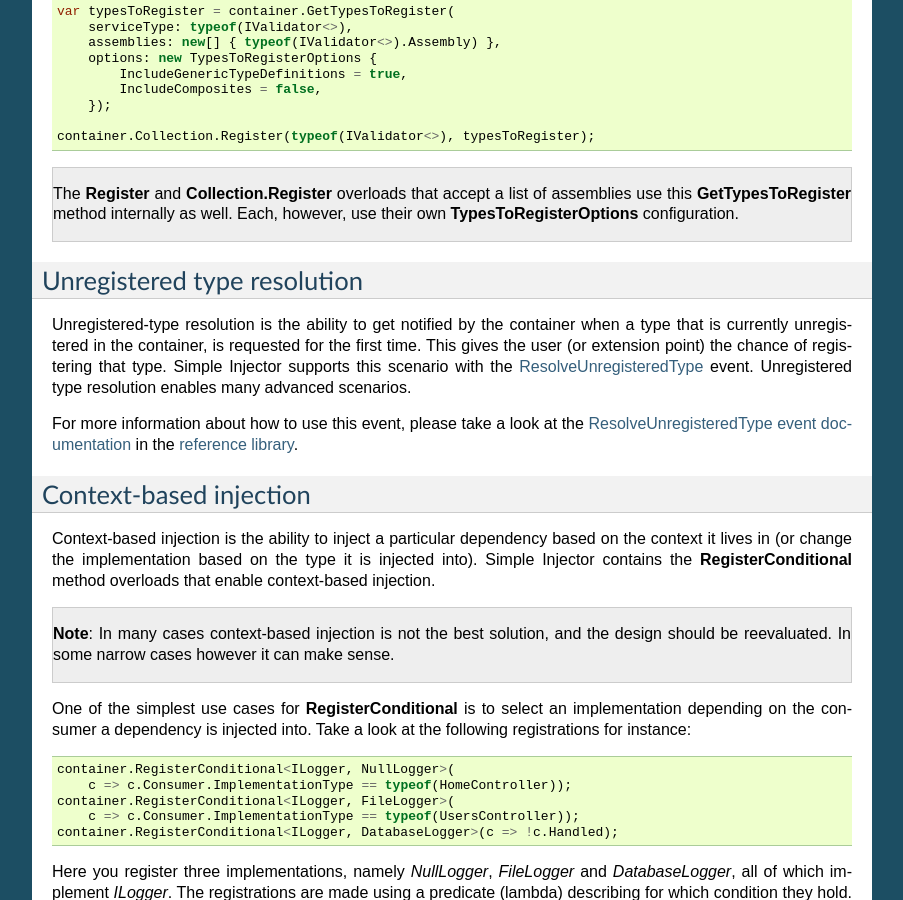
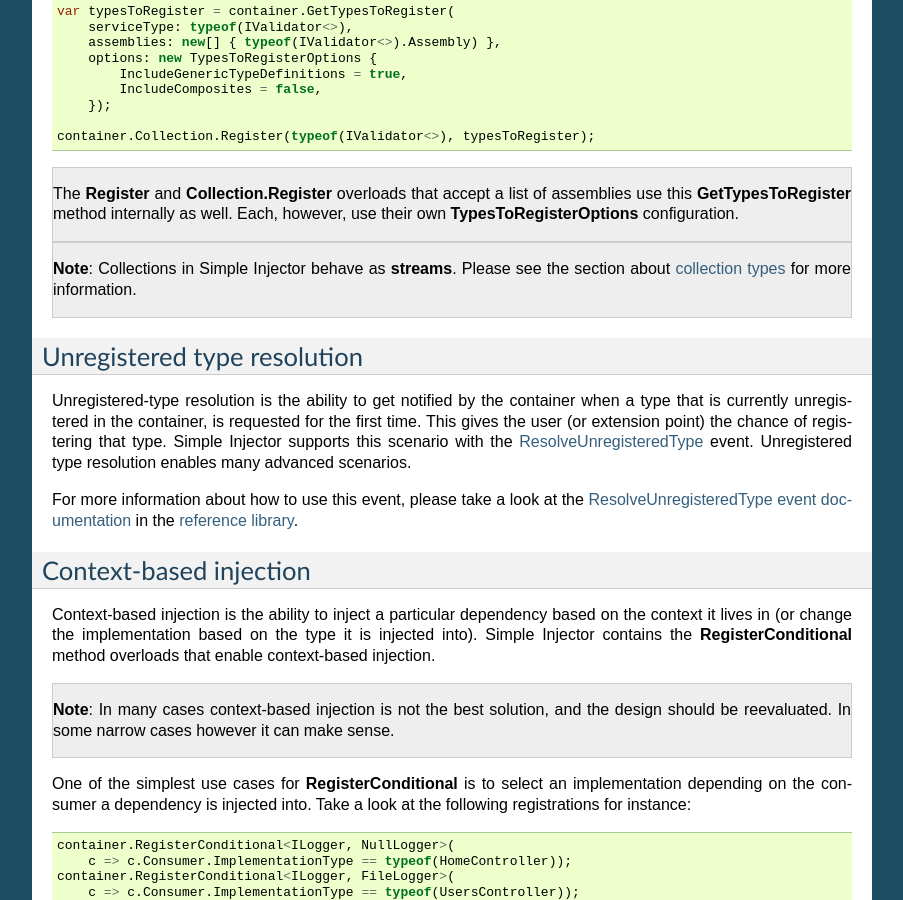
Before and after one commit to simpleinjector/Documentation, a Sphinx documentation site: the page built from source/advanced.rst, in a window 1280 px wide and 900 px high, scrolled down 6671 px. Shown: the whole window, without its empty margins (198-1101 px from the left). Built offline with Sphinx 7.4.7, drawn with Linux system fonts in a browser that asks for light colours; some of the changed text lies outside the part shown.

Commit message:
Collections are streams.
Noted a few more times in the documentation that collections behave as
streams. Fixes #65.

```diff
--- a/source/advanced.rst
+++ b/source/advanced.rst
@@ -337,6 +337,10 @@ Alternatively, we can make use of the Container's **GetTypesToRegister** to find
 
     The **Register** and **Collection.Register** overloads that accept a list of assemblies use this **GetTypesToRegister** method internally as well. Each, however, use their own **TypesToRegisterOptions** configuration.
 
+.. container:: Note
+
+    **Note**: Collections in Simple Injector behave as **streams**. Please see the section about :ref:`collection types <Collection-types>` for more information.
+
 
 .. _Unregistered-Type-Resolution:
 
@@ -640,3 +644,7 @@ Applications with a plugin architecture often allow plugin assemblies to be drop
     container.Collection.Register<IPlugin>(pluginAssemblies);
 
 The given example makes use of an *IPlugin* interface that is known to the application, and probably located in a shared assembly. The dynamically loaded plugin .dll files can contain multiple classes that implement *IPlugin*, and all concrete, non-generic types that implement *IPlugin* (and are neither a composite nor decorator) will be registered using the **Collection.Register** method and can get resolved using the default auto-wiring behavior of the container, meaning that the plugin must have a single public constructor and all constructor arguments must be resolvable by the container. The plugins can get resolved using *container.GetAllInstances<IPlugin>()* or by adding an *IEnumerable<IPlugin>* argument to a constructor.
+
+.. container:: Note
+
+    **Note**: Collections in Simple Injector behave as **streams**. Please see the section about :ref:`collection types <Collection-types>` for more information.
--- a/source/aop.rst
+++ b/source/aop.rst
@@ -353,6 +353,10 @@ When registering a decorator, Simple Injector will automatically decorate any co
 
 The previous registration registers a collection of *IEventHandler<CustomerMovedEvent>* services. Those services are decorated with a *TransactionEventHandlerDecorator<TEvent>* when the supplied predicate holds.
 
+.. container:: Note
+
+    **Note**: Collections in Simple Injector behave as **streams**. Please see the section about :ref:`collection types <Collection-types>` for more information.
+
 For collections of elements that are created by the container (container controlled), the predicate is checked for each element in the collection. For collections of uncontrolled elements (a list of items that is not created by the container), the predicate is checked once for the whole collection. This means that only controlled collections can be partially decorated. Taking the previous example for instance, you could let the *CustomerMovedEventHandler* be decorated, while leaving the *NotifyStaffWhenCustomerMovedEventHandler* undecorated (determined by the supplied predicate).
 
 When a collection is uncontrolled, it means that the lifetime of its elements are unknown to the container. The following registration is an example of an uncontrolled collection:
```
